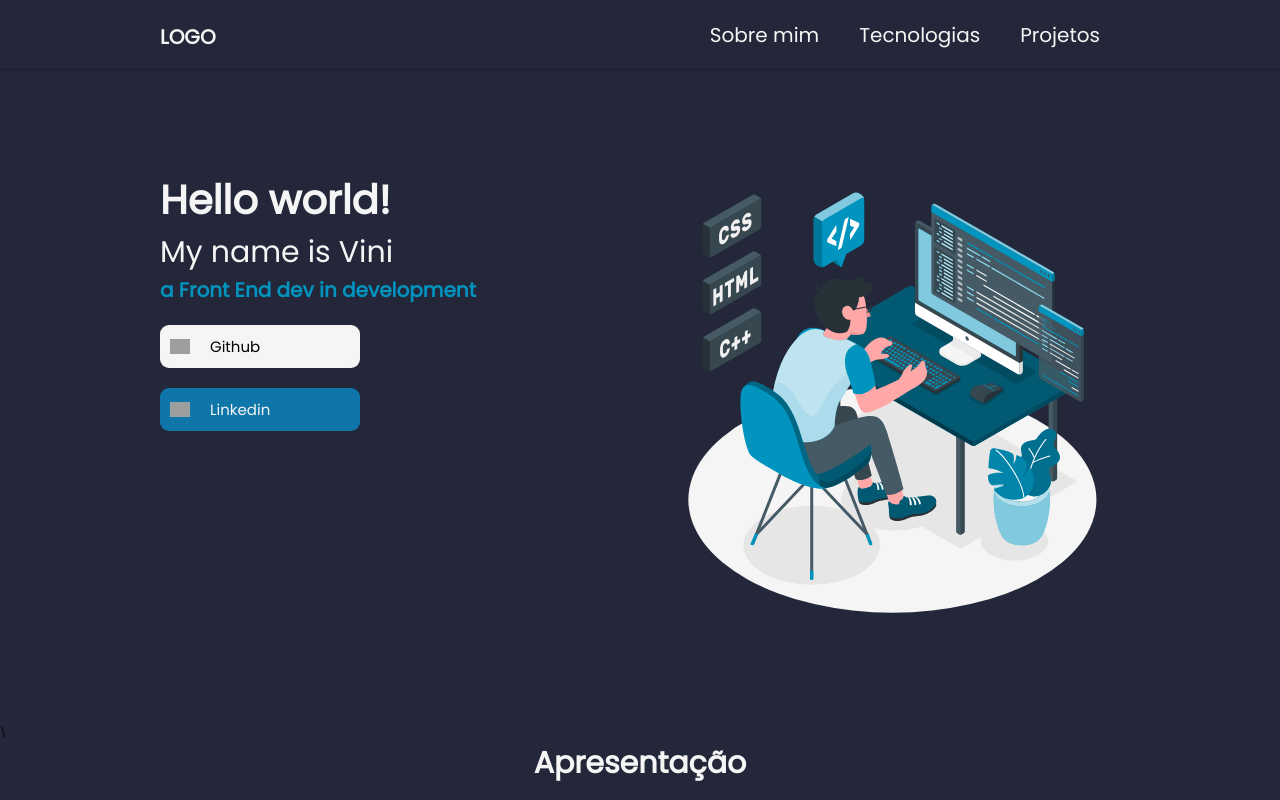
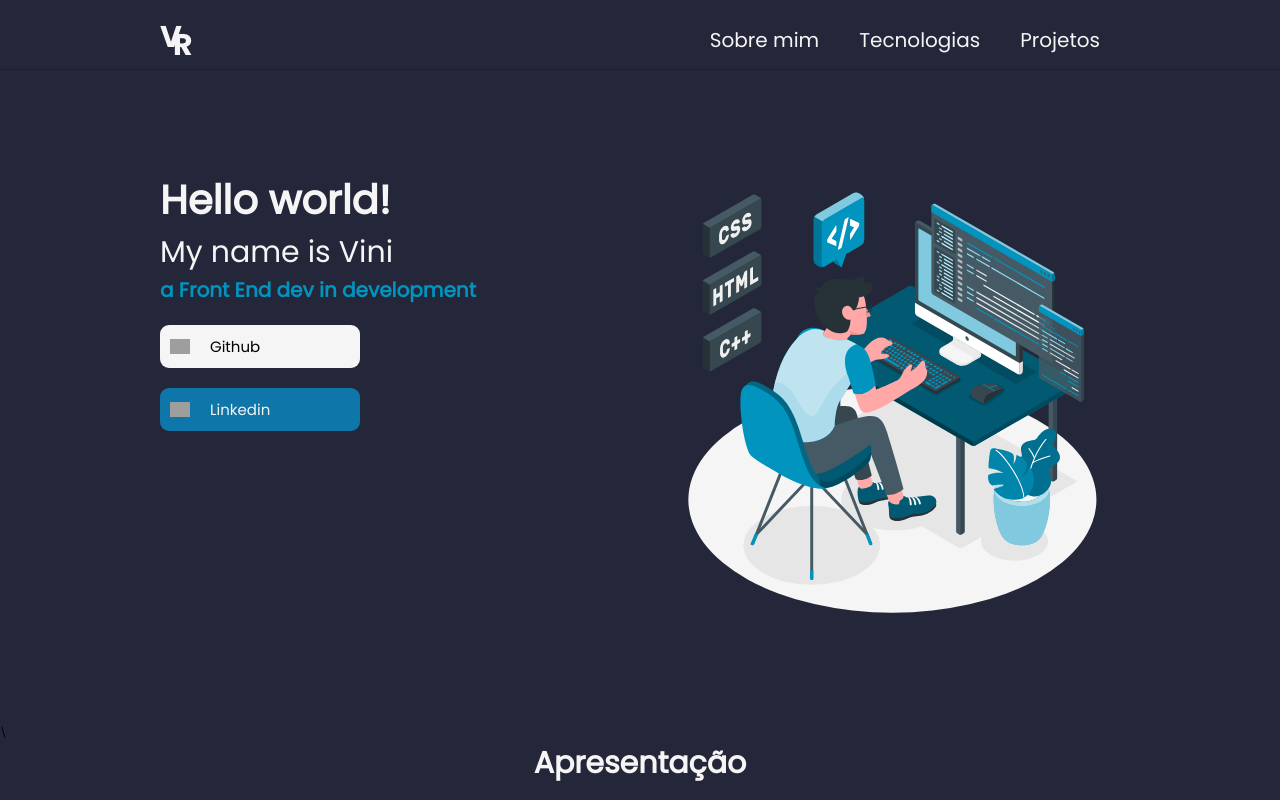
Before and after one commit to vinirocha05/portfolio, a Next.js app: page / in a window 1280 px wide. Shown: the top 800 px of the page. Built offline with nearby package versions, Linux system fonts and the light colour scheme; grey boxes are pictures that could not be loaded.

Commit message:
adding logo and adjusting menu hamburguer

```diff
--- a/src/components/Header/index.tsx
+++ b/src/components/Header/index.tsx
@@ -7,9 +7,7 @@ export default function HeaderContainer() {
   return (
     <Header>
       <Content>
-        <p>
-          <strong>LOGO</strong>
-        </p>
+        <img src="/assets/vr_logo.png" alt="logo Vinicius Rocha" />
         <nav>
           <ul>
             <li>
@@ -37,17 +35,17 @@ export default function HeaderContainer() {
         <ul>
           <li>
             <Link href="#sobre">
-              <a> Sobre mim</a>
+              <a onClick={() => setOpen(!open)}> Sobre mim</a>
             </Link>
           </li>
           <li>
             <Link href="#tecnologias">
-              <a>Tecnologias</a>
+              <a onClick={() => setOpen(!open)}>Tecnologias</a>
             </Link>
           </li>
           <li>
             <Link href="#projetos">
-              <a>Projetos</a>
+              <a onClick={() => setOpen(!open)}>Projetos</a>
             </Link>
           </li>
         </ul>
--- a/src/components/Header/styles.ts
+++ b/src/components/Header/styles.ts
@@ -49,6 +49,10 @@ export const Content = styled.div`
       display: block;
       padding-right: 2rem;
     }
+
+    img {
+      padding-left: 2rem;
+    }
   }
 `;
 
@@ -81,7 +85,6 @@ export const NavMobile = styled.nav<NavMobileProps>`
     position: absolute;
     right: 0;
     padding: 2rem;
-    color: red;
-    font-size: ${({ theme }) => theme.fonts.sizes.medium};
+    font-size: ${({ theme }) => theme.fonts.sizes.small};
   }
 `;
--- a/src/components/SkillCard/styles.ts
+++ b/src/components/SkillCard/styles.ts
@@ -4,7 +4,6 @@ export const SkillContainer = styled.div`
   border: 1px solid ${({ theme }) => theme.colors.primary};
   border-radius: 1rem;
   width: 10rem;
-  height: 10rem;
   margin-bottom: 10rem;
 
   img {
```
Also changed, not shown: public/assets/vr_logo.png (added).
